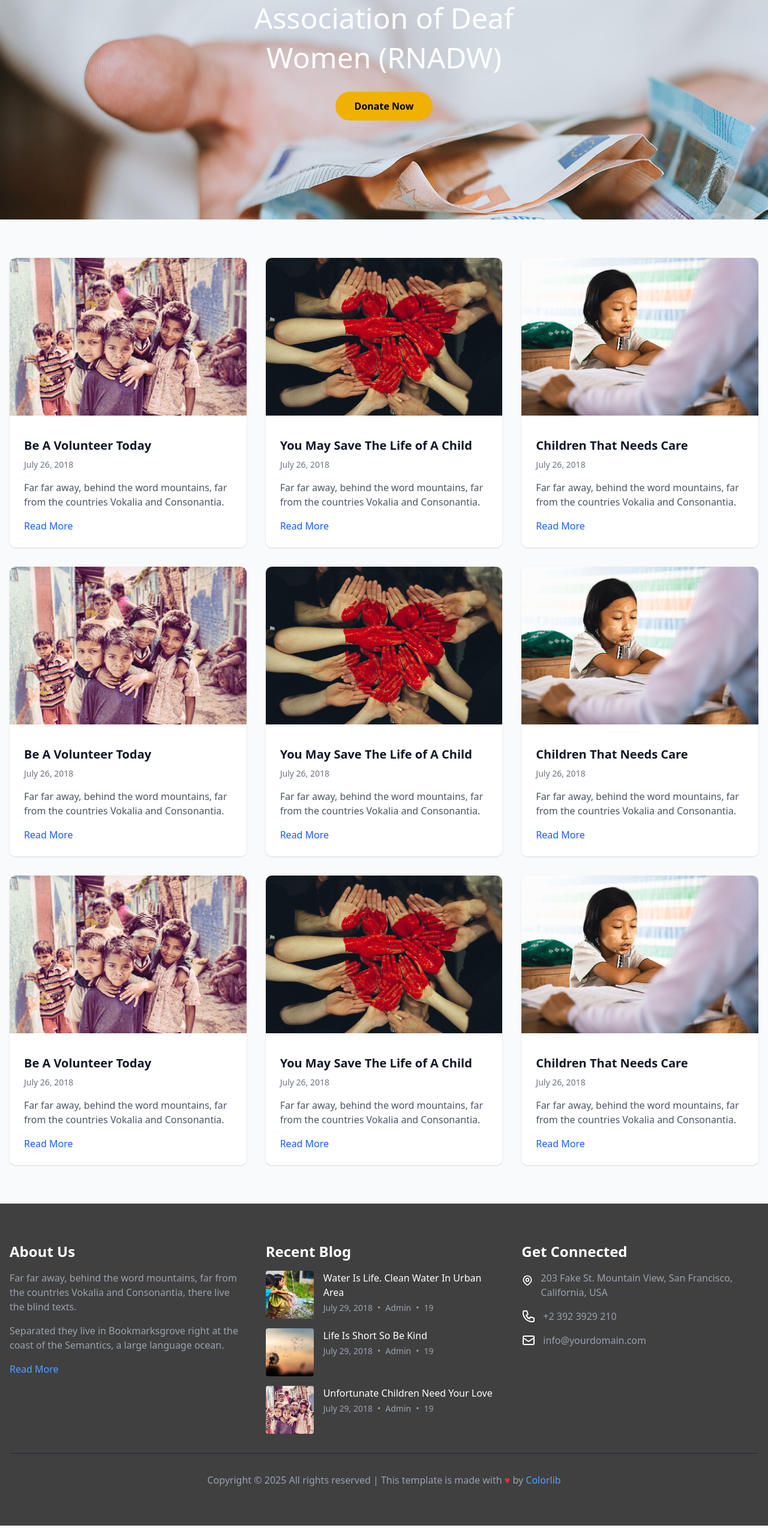
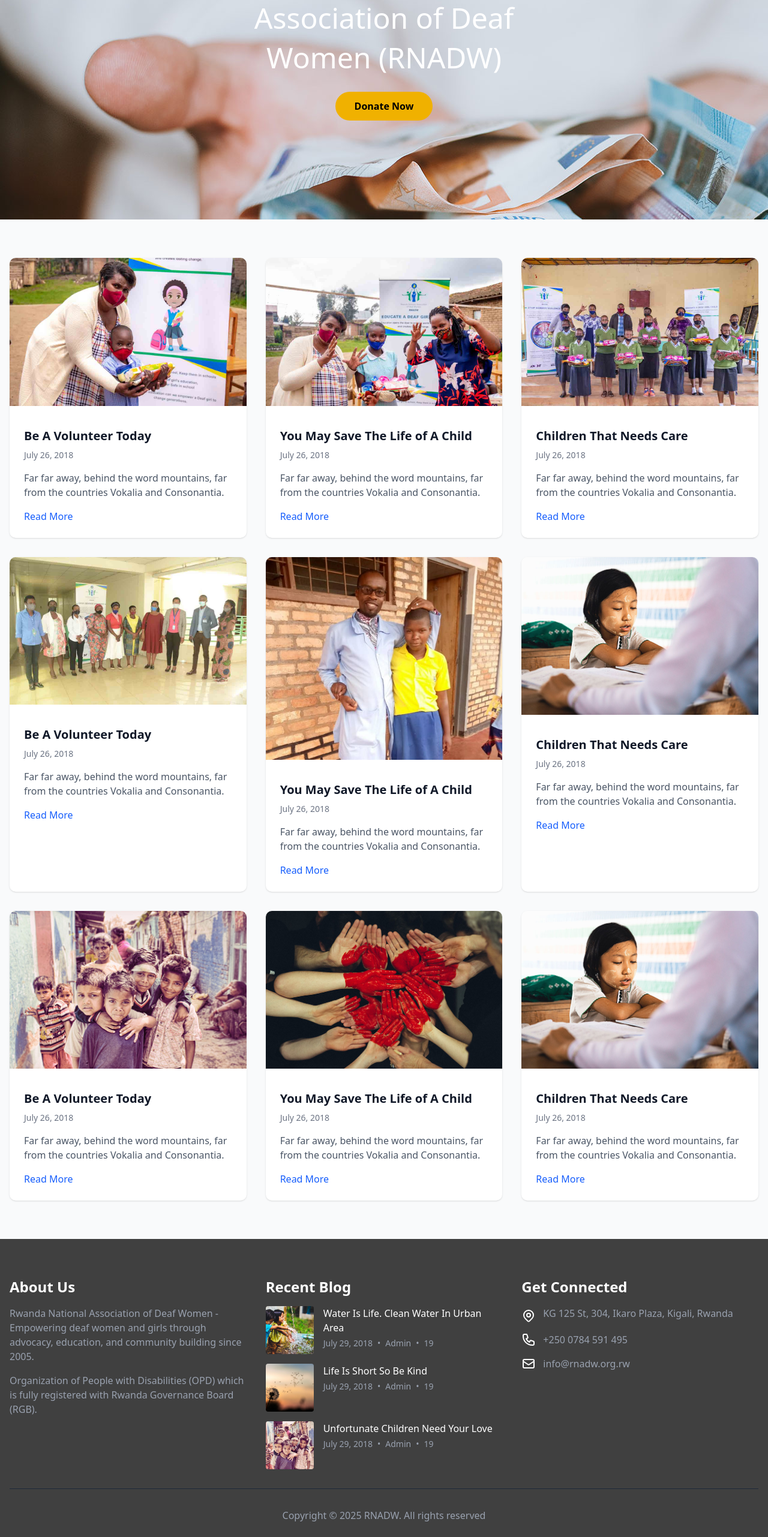
Before and after one commit to Dushime20/givehope, a React (Vite) app: page /blog in a window 1280 px wide. Shown: the part 234-2797 px from the top of the page at 60% size. Built offline with nearby package versions, Linux system fonts and the light colour scheme.

Commit message:
update and finalize donate page ui

```diff
--- a/src/home/layout/Footer.jsx
+++ b/src/home/layout/Footer.jsx
@@ -9,12 +9,12 @@
                 <div>
                   <h3 className="text-2xl font-bold mb-4">About Us</h3>
                   <p className="text-gray-400 mb-4">
-                    Far far away, behind the word mountains, far from the countries Vokalia and Consonantia, there live the blind texts.
+                    Rwanda National Association of Deaf Women - Empowering deaf women and girls through advocacy, education, and community building since 2005.
                   </p>
                   <p className="text-gray-400 mb-4">
-                    Separated they live in Bookmarksgrove right at the coast of the Semantics, a large language ocean.
+                   Organization of People with Disabilities (OPD) which is fully registered with Rwanda Governance Board (RGB).
                   </p>
-                  <Link to="#" className="text-blue-400 hover:text-blue-300">Read More</Link>
+
                 </div>
 
                 {/* Recent Blog */}
@@ -89,19 +89,21 @@
                         <path strokeLinecap="round" strokeLinejoin="round" strokeWidth="2" d="M17.657 16.657L13.414 20.9a1.998 1.998 0 01-2.827 0l-4.244-4.243a8 8 0 1111.314 0z" />
                         <path strokeLinecap="round" strokeLinejoin="round" strokeWidth="2" d="M15 11a3 3 0 11-6 0 3 3 0 016 0z" />
                       </svg>
-                      <span className="text-gray-400">203 Fake St. Mountain View, San Francisco, California, USA</span>
+                      <span className="text-gray-400">
+                        KG 125 St, 304,
+                         Ikaro Plaza, Kigali, Rwanda</span>
                     </li>
                     <li className="flex items-center gap-3">
                       <svg className="w-6 h-6" fill="none" stroke="currentColor" viewBox="0 0 24 24">
                         <path strokeLinecap="round" strokeLinejoin="round" strokeWidth="2" d="M3 5a2 2 0 012-2h3.28a1 1 0 01.948.684l1.498 4.493a1 1 0 01-.502 1.21l-2.257 1.13a11.042 11.042 0 005.516 5.516l1.13-2.257a1 1 0 011.21-.502l4.493 1.498a1 1 0 01.684.949V19a2 2 0 01-2 2h-1C9.716 21 3 14.284 3 6V5z" />
                       </svg>
-                      <a href="tel:+23923929210" className="text-gray-400 hover:text-blue-400">+2 392 3929 210</a>
+                      <a href="tel:+23923929210" className="text-gray-400 hover:text-blue-400">+250 0784 591 495</a>
                     </li>
                     <li className="flex items-center gap-3">
                       <svg className="w-6 h-6" fill="none" stroke="currentColor" viewBox="0 0 24 24">
                         <path strokeLinecap="round" strokeLinejoin="round" strokeWidth="2" d="M3 8l7.89 5.26a2 2 0 002.22 0L21 8M5 19h14a2 2 0 002-2V7a2 2 0 00-2-2H5a2 2 0 00-2 2v10a2 2 0 002 2z" />
                       </svg>
-                      <a href="mailto:info@yourdomain.com" className="text-gray-400 hover:text-blue-400">info@yourdomain.com</a>
+                      <a href="mailto:info@yourdomain.com" className="text-gray-400 hover:text-blue-400">info@rnadw.org.rw</a>
                     </li>
                   </ul>
                 </div>
@@ -110,11 +112,8 @@
               {/* Copyright */}
               <div className="text-center text-gray-400 pt-8 border-t border-gray-800">
                 <p>
-                  Copyright © {new Date().getFullYear()} All rights reserved | This template is made with{' '}
-                  <span className="text-red-500">♥</span> by{' '}
-                  <a href="https://colorlib.com" target="_blank" rel="noopener noreferrer" className="text-blue-400 hover:text-blue-300">
-                    Colorlib
-                  </a>
+                  Copyright © {new Date().getFullYear()} RNADW. All rights reserved {' '}
+
                 </p>
               </div>
             </div>
--- a/src/home/page/Blog-single.jsx
+++ b/src/home/page/Blog-single.jsx
@@ -7,7 +7,7 @@
   return (
     <div className="min-h-screen bg-gray-50">
       {/* Hero Section */}
-     <Hero/>
+     {/* <Hero/> */}
 
       {/* Main Content */}
       <MainContent/>
--- a/src/home/page/Donate.jsx
+++ b/src/home/page/Donate.jsx
@@ -1,5 +1,7 @@
 import React from 'react';
-import { Link } from 'react-router-dom';
+import { Link } from 'react-router-dom'
+import HeroDonate from './donatePage/HeroDonate';
+import DonatePage from './donatePage/DonatePage';
 import LastDonation from './home/LastDonation';
 import VolunteerForm from './home/VolunteerForm';
 
@@ -7,18 +9,13 @@
   return (
     <div className="min-h-screen bg-gray-50">
       {/* Hero Section */}
-      <div className="relative bg-cover bg-center h-64" style={{ backgroundImage: "url('/images/bg_1.jpg')" }}>
-        <div className="absolute inset-0 bg-black bg-opacity-50"></div>
-        <div className="relative container mx-auto px-4 h-full flex items-center justify-center">
-          <h1 className="text-4xl md:text-5xl font-bold text-white">Better To Give Than To Receive</h1>
-        </div>
-      </div>
+    <HeroDonate/>
 
       {/* Latest Donations Section */}
-      <LastDonation/>
+      <DonatePage/>
 
       {/* Volunteer Section */}
-      <VolunteerForm/>
+      {/* <VolunteerForm/> */}
 
 
     </div>
--- a/src/home/page/blog-details/Hero.jsx
+++ b/src/home/page/blog-details/Hero.jsx
@@ -3,7 +3,7 @@
 const Hero = () => {
   return (
     <div> <div className="relative bg-cover bg-center h-96" style={{ backgroundImage: "url('/images/bg_1.jpg')" }}>
-        <div className="absolute inset-0 bg-black bg-opacity-50"></div>
+        <div className="absolute inset-0 bg-opacity-50"></div>
         <div className="relative container mx-auto px-4 h-full flex items-center justify-center">
           <div className="text-center text-white">
             <span className="text-sm uppercase tracking-wider">July 30, 2018 — by Admin</span>
--- a/src/home/page/blog/BlogPost.jsx
+++ b/src/home/page/blog/BlogPost.jsx
@@ -10,7 +10,7 @@
             {/* Blog Post 1 */}
             <div className="bg-white rounded-lg shadow-sm overflow-hidden">
               <Link to="/blog-single" className="block mb-3">
-                <img src="/images/img_4.jpg" alt="Image placeholder" className="w-full" />
+                <img src="/images/1.jpg" alt="Image placeholder" className="w-full" />
               </Link>
               <div className="p-6">
                 <h3 className="text-xl font-bold mb-2">
@@ -31,7 +31,7 @@
             {/* Blog Post 2 */}
             <div className="bg-white rounded-lg shadow-sm overflow-hidden">
               <Link to="/blog-single" className="block mb-3">
-                <img src="/images/img_5.jpg" alt="Image placeholder" className="w-full" />
+                <img src="/images/2.jpg" alt="Image placeholder" className="w-full" />
               </Link>
               <div className="p-6">
                 <h3 className="text-xl font-bold mb-2">
@@ -52,7 +52,7 @@
             {/* Blog Post 3 */}
             <div className="bg-white rounded-lg shadow-sm overflow-hidden">
               <Link to="/blog-single" className="block mb-3">
-                <img src="/images/img_6.jpg" alt="Image placeholder" className="w-full" />
+                <img src="/images/3.jpg" alt="Image placeholder" className="w-full" />
               </Link>
               <div className="p-6">
                 <h3 className="text-xl font-bold mb-2">
@@ -73,7 +73,7 @@
             {/* Blog Post 4 */}
             <div className="bg-white rounded-lg shadow-sm overflow-hidden">
               <Link to="/blog-single" className="block mb-3">
-                <img src="/images/img_4.jpg" alt="Image placeholder" className="w-full" />
+                <img src="/images/4.jpg" alt="Image placeholder" className="w-full" />
               </Link>
               <div className="p-6">
                 <h3 className="text-xl font-bold mb-2">
@@ -94,7 +94,7 @@
             {/* Blog Post 5 */}
             <div className="bg-white rounded-lg shadow-sm overflow-hidden">
               <Link to="/blog-single" className="block mb-3">
-                <img src="/images/img_5.jpg" alt="Image placeholder" className="w-full" />
+                <img src="/images/teacher-1.jpg" alt="Image placeholder" className="w-full" />
               </Link>
               <div className="p-6">
                 <h3 className="text-xl font-bold mb-2">
--- /dev/null
+++ b/src/home/page/donatePage/HeroDonate.jsx
@@ -0,0 +1,18 @@
+import React from "react";
+
+const HeroDonate = () => {
+  return (
+    <section className="bg-[url('/donate-bg.jpg')] bg-cover bg-center text-white py-24 px-4 text-center">
+      <div className="bg-black/50 backdrop-blur-sm p-6 rounded-xl inline-block">
+        <h1 className="text-4xl md:text-5xl font-bold mb-4">
+          Support Our Mission
+        </h1>
+        <p className="text-lg md:text-xl max-w-2xl mx-auto">
+          Your generous donation helps us uplift lives and build a brighter future.
+        </p>
+      </div>
+    </section>
+  );
+};
+
+export default HeroDonate;
```
Also changed, not shown: src/home/page/project-page.jsx (+6 -6 lines).
